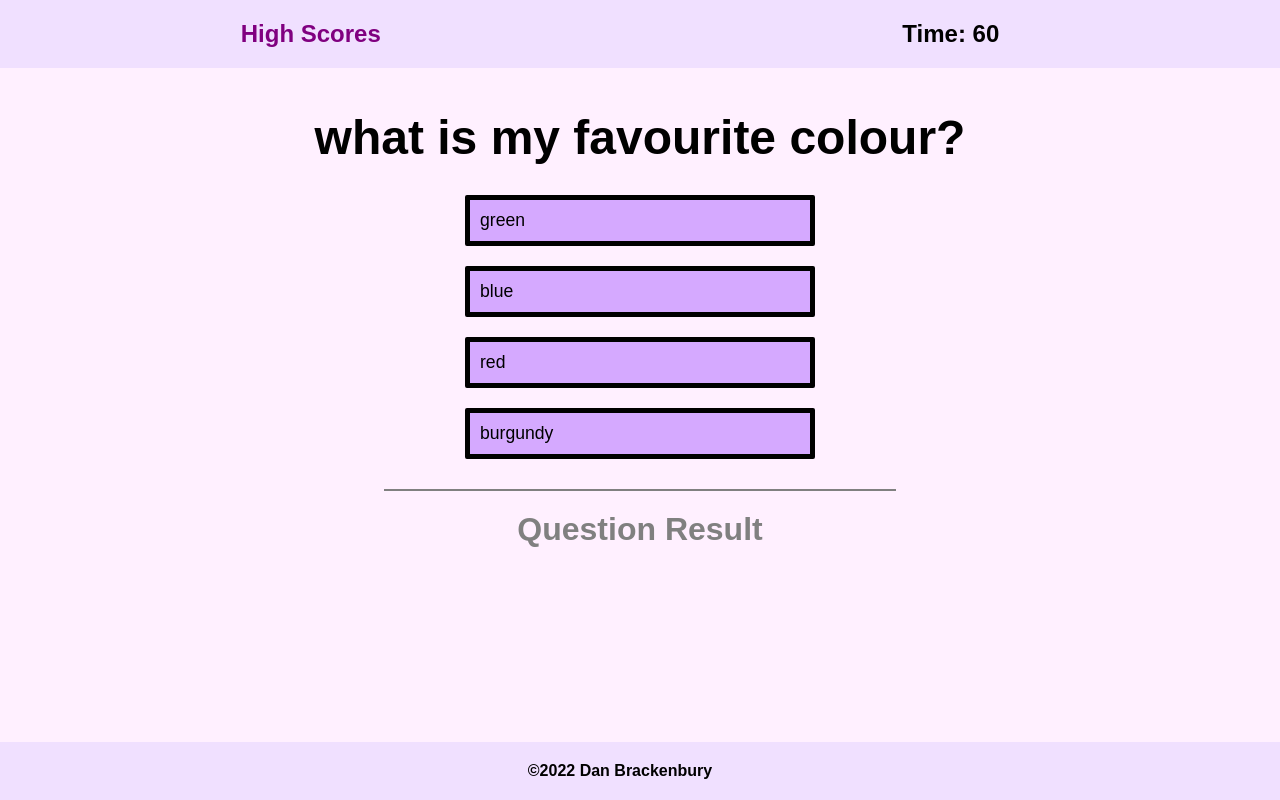
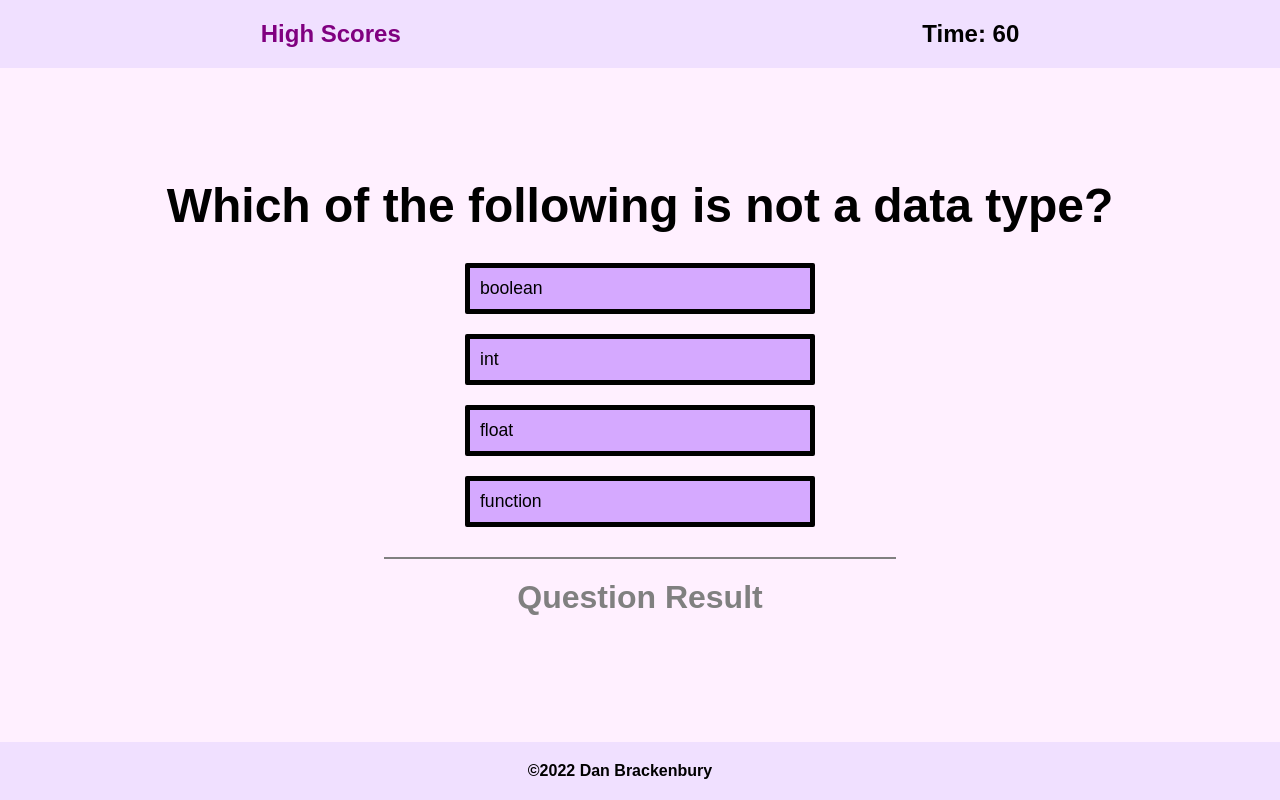
Before and after one commit to helpvisa/js_quiz, a plain HTML site: page index.html in a window 1280 px wide. Drawn offline with Linux system fonts and the light colour scheme.

Commit message:
added random q picker, removes previously answered qs from q pool

```diff
--- a/assets/css/styles.css
+++ b/assets/css/styles.css
@@ -17,19 +17,15 @@ body {
 header {
     width: 100%;
     display: flex;
-    position: fixed;
-    top: 0;
-    right: 0;
+    flex-direction: row;
     justify-content: space-around;
-    padding: 20px;
+    padding: 20px 0px;
     background-color: #f0e0ff;
 }
-
 
 /* score marker */
 header .scores h2 {
     color: purple;
-
 }
 /* change to pointer when hovering to signify it is clickable */
 header .scores h2:hover {
--- a/assets/script/script.js
+++ b/assets/script/script.js
@@ -1,24 +1,41 @@
-// query the quiz container and store it
-var quizEl = document.querySelector("#quiz");
-// query the question header and store it (for updating text)
-var questionEl = document.querySelector("#qText");
-// query the question description and store it (also for updating text)
-var questionDescriptionEl = document.querySelector("#qDesc");
-// query the feedback result (right or wrong) for updating
-var questionResultEl = document.querySelector("#qRes");
+//******** global variable declarations ********//
+var quizEl = document.querySelector("#quiz"); // query the quiz container and store it
+var questionEl = document.querySelector("#qText"); // query the question header and store it (for updating text)
+var questionDescriptionEl = document.querySelector("#qDesc"); // query the question description and store it (also for updating text)
+var questionResultEl = document.querySelector("#qRes"); // query the feedback result (right or wrong) for updating
 
 // the question currently being displayed
 var currentQuestion = null;
+var currentQuestionIndex = 0;
 
-// create a test question object for testing purposes
-var question1 = {
-    question: "what is my favourite colour?",
-    a: ["green", "blue", "red", "burgundy"],
-    correct: 0,
-}
+// create questions object
+var questions = [
+    {
+        question: "Which brackets denote the beginning and end of an array?",
+        a: ["{}", "()", "[]", "<>"],
+        correct: 2,
+    },
+    {
+        question: "What is var f = function()?",
+        a: ["Function expression", "Function declaration", "Variable declaration", "Function equation"],
+        correct: 0,
+    },
+    {
+        question: "What can string values NOT be enclosed by?",
+        a: ["\"\"", "''", "**", "``"],
+        correct: 2,
+    },
+    {
+        question: "Which of the following is not a data type?",
+        a: ["boolean", "int", "float", "function"],
+        correct: 3,
+    },
+]
 
 
-initQuestion(question1);
+//******** main body of logic code ********//
+currentQuestionIndex = Math.floor(Math.random() * questions.length);
+initQuestion(questions[currentQuestionIndex]);
 
 // add listener to quiz container element to check its events for clicks
 quizEl.addEventListener("click", function(event) {
@@ -26,7 +43,6 @@ quizEl.addEventListener("click", function(event) {
     if (clicked.matches(".qcard")) {
         var id = clicked.dataset.id;
         var correct = checkAnswer(currentQuestion, id);
-        console.log(id);
 
         if (correct) {
             questionResultEl.textContent = "Correct!";
@@ -37,8 +53,9 @@ quizEl.addEventListener("click", function(event) {
     }
 });
 
-// function declarations
-// initializes basic set of four answers
+
+//******* function declarations *******//
+// initializes basic set of question and four answers
 function initQuestion(q) {
     // remove any lingering qCards
     var answersEl = document.querySelectorAll(".qcard");
@@ -63,6 +80,7 @@ function initQuestion(q) {
 
 // check if the provided answer is correct
 function checkAnswer(q, id) {
+    var correct = q.correct;
     // remove qcards from display
     questionEl.textContent = "";
     var answersEl = document.querySelectorAll(".qcard");
@@ -71,10 +89,14 @@ function checkAnswer(q, id) {
             answersEl[i].remove();
         }
     }
-    setTimeout(initQuestion, 1000, question1);
+
+    // pose new random question after timeout
+    questions.splice(currentQuestionIndex, 1);
+    currentQuestionIndex = Math.floor(Math.random() * questions.length);
+    setTimeout(initQuestion, 1000, questions[currentQuestionIndex]);
 
     // now return bool (right or wrong)
-    if (parseInt(q.correct) === parseInt(id)) {
+    if (parseInt(correct) === parseInt(id)) {
         answersEl[parseInt(id)].setAttribute("style", "background-color: green");
         return true;
     }
```
